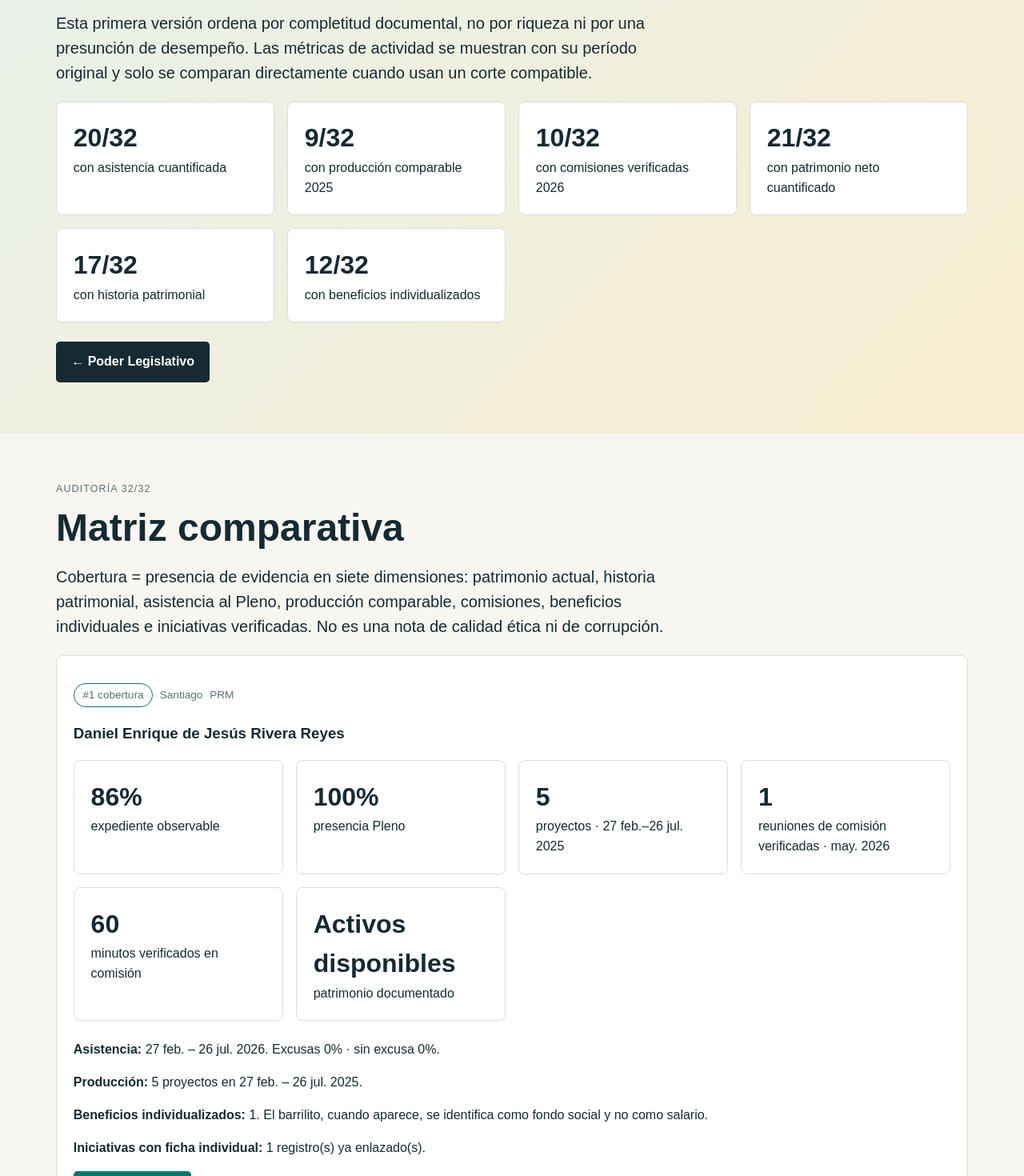
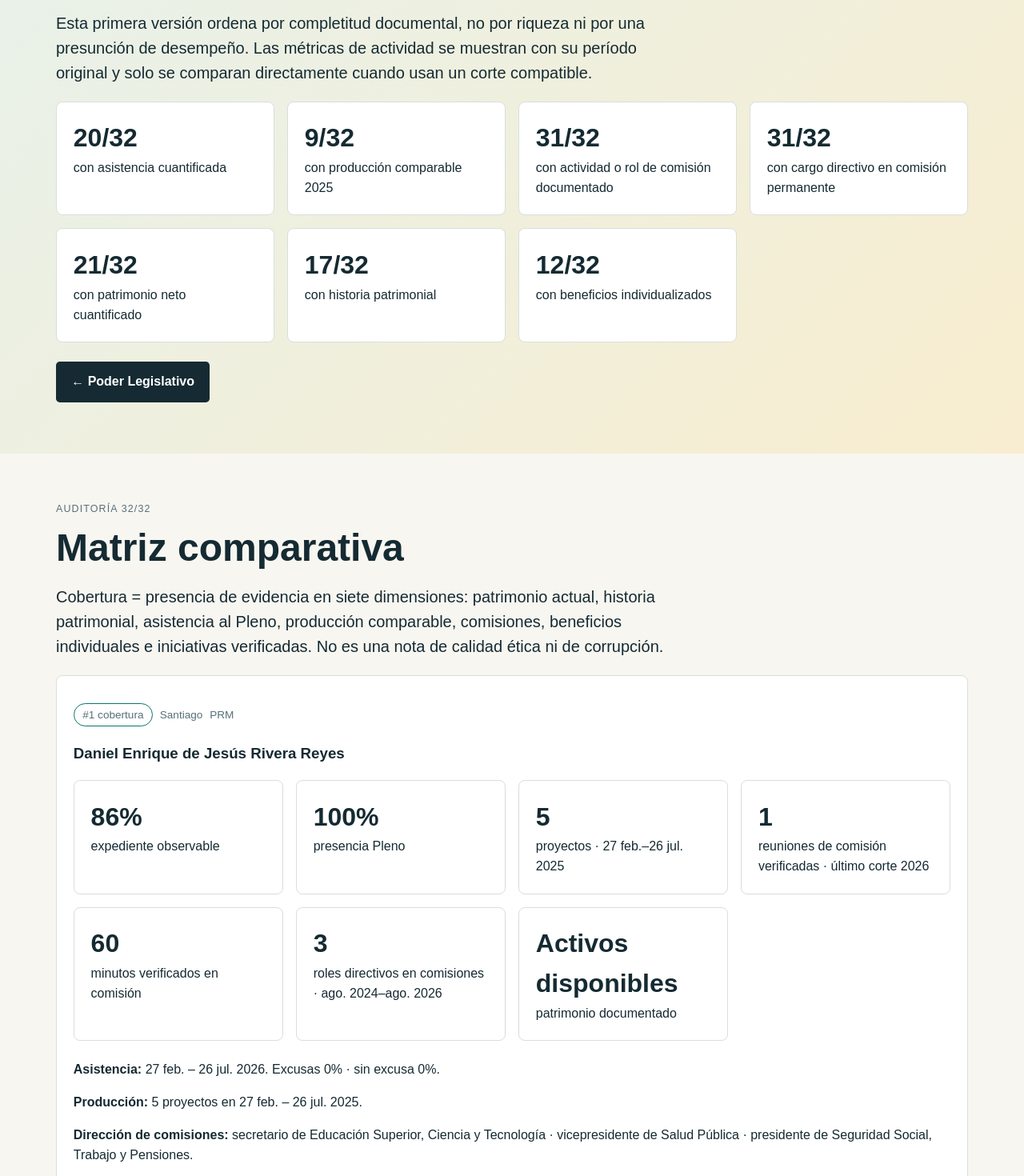
Before and after one commit to carloscheco-cloud/observatorio-do, a Next.js app in the folder frontend/: page /poder-legislativo/ranking-integral in a window 1280 px wide. Shown: the part 440-1910 px from the top of the page at 80% size. Built offline with nearby package versions, Linux system fonts and the light colour scheme; no server answers.

Commit message:
Integrate official committee leadership into Senate ranking

```diff
--- a/frontend/app/poder-legislativo/ranking-integral/page.tsx
+++ b/frontend/app/poder-legislativo/ranking-integral/page.tsx
@@ -9,6 +9,7 @@ import { senatorPatrimonyHistory } from "@/lib/senator-patrimony-history";
 import { individualSenateBenefits } from "@/lib/senator-benefits-individual";
 import { senatorProductionMetrics } from "@/lib/senator-production-metrics";
 import { senatorCommitteeSummary } from "@/lib/senator-committee-summary";
+import { senatorCommitteeLeadership } from "@/lib/senator-committee-leadership";
 import { senatorInitiatives } from "@/lib/senate-observation";
 import { verifiedSenatorInitiatives } from "@/lib/senator-initiatives-verified";
 
@@ -31,6 +32,7 @@ export default function IntegralSenateRankingPage() {
     const latestAttendance = attendance[attendance.length - 1];
     const production = senatorProductionMetrics[senator.id];
     const committees = senatorCommitteeSummary[senator.id] ?? [];
+    const committeeLeadership = senatorCommitteeLeadership[senator.id] ?? [];
     const benefits = individualSenateBenefits[senator.id] ?? [];
     const initiatives = [
       ...(senatorInitiatives[senator.id] ?? []),
@@ -42,12 +44,12 @@ export default function IntegralSenateRankingPage() {
       Boolean(history.length),
       Boolean(latestAttendance),
       Boolean(production),
-      Boolean(committees.length),
+      Boolean(committees.length || committeeLeadership.length),
       Boolean(benefits.length),
       Boolean(initiatives.length),
     ];
     const coverage = Math.round((dimensions.filter(Boolean).length / dimensions.length) * 100);
-    const committeeCurrent = committees.find((item) => item.period.includes("2026"));
+    const committeeCurrent = [...committees].reverse().find((item) => item.period.includes("2026"));
 
     return {
       senator,
@@ -56,6 +58,7 @@ export default function IntegralSenateRankingPage() {
       latestAttendance,
       production,
       committeeCurrent,
+      committeeLeadership,
       benefits,
       initiatives,
       coverage,
@@ -66,7 +69,8 @@ export default function IntegralSenateRankingPage() {
   const historical = rows.filter((row) => row.history.length).length;
   const attendanceCovered = rows.filter((row) => row.latestAttendance).length;
   const productionCovered = rows.filter((row) => row.production).length;
-  const committeesCovered = rows.filter((row) => row.committeeCurrent).length;
+  const committeesCovered = rows.filter((row) => row.committeeCurrent || row.committeeLeadership.length).length;
+  const committeeLeadershipCovered = rows.filter((row) => row.committeeLeadership.length).length;
   const benefitsCovered = rows.filter((row) => row.benefits.length).length;
 
   return (
@@ -81,7 +85,8 @@ export default function IntegralSenateRankingPage() {
           <div className="grid">
             <article className="card"><strong className="metric">{attendanceCovered}/32</strong><span>con asistencia cuantificada</span></article>
             <article className="card"><strong className="metric">{productionCovered}/32</strong><span>con producción comparable 2025</span></article>
-            <article className="card"><strong className="metric">{committeesCovered}/32</strong><span>con comisiones verificadas 2026</span></article>
+            <article className="card"><strong className="metric">{committeesCovered}/32</strong><span>con actividad o rol de comisión documentado</span></article>
+            <article className="card"><strong className="metric">{committeeLeadershipCovered}/32</strong><span>con cargo directivo en comisión permanente</span></article>
             <article className="card"><strong className="metric">{fullPatrimony}/32</strong><span>con patrimonio neto cuantificado</span></article>
             <article className="card"><strong className="metric">{historical}/32</strong><span>con historia patrimonial</span></article>
             <article className="card"><strong className="metric">{benefitsCovered}/32</strong><span>con beneficios individualizados</span></article>
@@ -110,12 +115,14 @@ export default function IntegralSenateRankingPage() {
                   <article className="card"><strong className="metric">{row.coverage}%</strong><span>expediente observable</span></article>
                   <article className="card"><strong className="metric">{row.latestAttendance ? `${row.latestAttendance.presenceRate}%` : "—"}</strong><span>presencia Pleno</span></article>
                   <article className="card"><strong className="metric">{row.production?.projectsIntroduced ?? "—"}</strong><span>proyectos · 27 feb.–26 jul. 2025</span></article>
-                  <article className="card"><strong className="metric">{row.committeeCurrent?.verifiedMeetings ?? "—"}</strong><span>reuniones de comisión verificadas · may. 2026</span></article>
+                  <article className="card"><strong className="metric">{row.committeeCurrent?.verifiedMeetings ?? "—"}</strong><span>reuniones de comisión verificadas · último corte 2026</span></article>
                   <article className="card"><strong className="metric">{row.committeeCurrent?.verifiedMinutes ?? "—"}</strong><span>minutos verificados en comisión</span></article>
+                  <article className="card"><strong className="metric">{row.committeeLeadership.length || "—"}</strong><span>roles directivos en comisiones · ago. 2024–ago. 2026</span></article>
                   <article className="card"><strong className="metric">{row.snapshot?.reportedNetWorth != null ? money(row.snapshot.reportedNetWorth) : row.snapshot?.reportedAssets != null ? "Activos disponibles" : "—"}</strong><span>patrimonio documentado</span></article>
                 </div>
                 {row.latestAttendance ? <p><strong>Asistencia:</strong> {row.latestAttendance.period}. Excusas {row.latestAttendance.excusedRate}% · sin excusa {row.latestAttendance.absenceRate}%.</p> : null}
                 {row.production ? <p><strong>Producción:</strong> {row.production.projectsIntroduced} proyectos en {row.production.period}.</p> : null}
+                {row.committeeLeadership.length ? <p><strong>Dirección de comisiones:</strong> {row.committeeLeadership.map((item) => `${item.role} de ${item.committee}`).join(" · ")}.</p> : null}
                 {row.history.length ? <p><strong>Historia patrimonial:</strong> {row.history.length} referencia(s) anterior(es) localizada(s).</p> : null}
                 {row.benefits.length ? <p><strong>Beneficios individualizados:</strong> {row.benefits.length}. El barrilito, cuando aparece, se identifica como fondo social y no como salario.</p> : null}
                 {row.initiatives.length ? <p><strong>Iniciativas con ficha individual:</strong> {row.initiatives.length} registro(s) ya enlazado(s).</p> : null}
```
